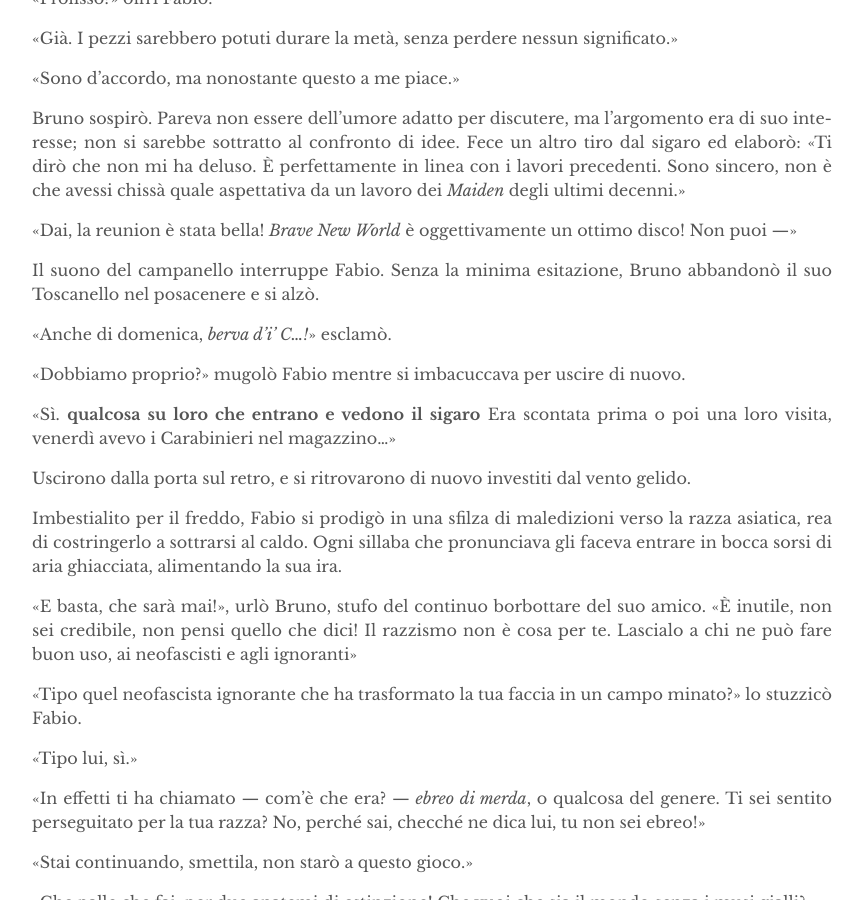
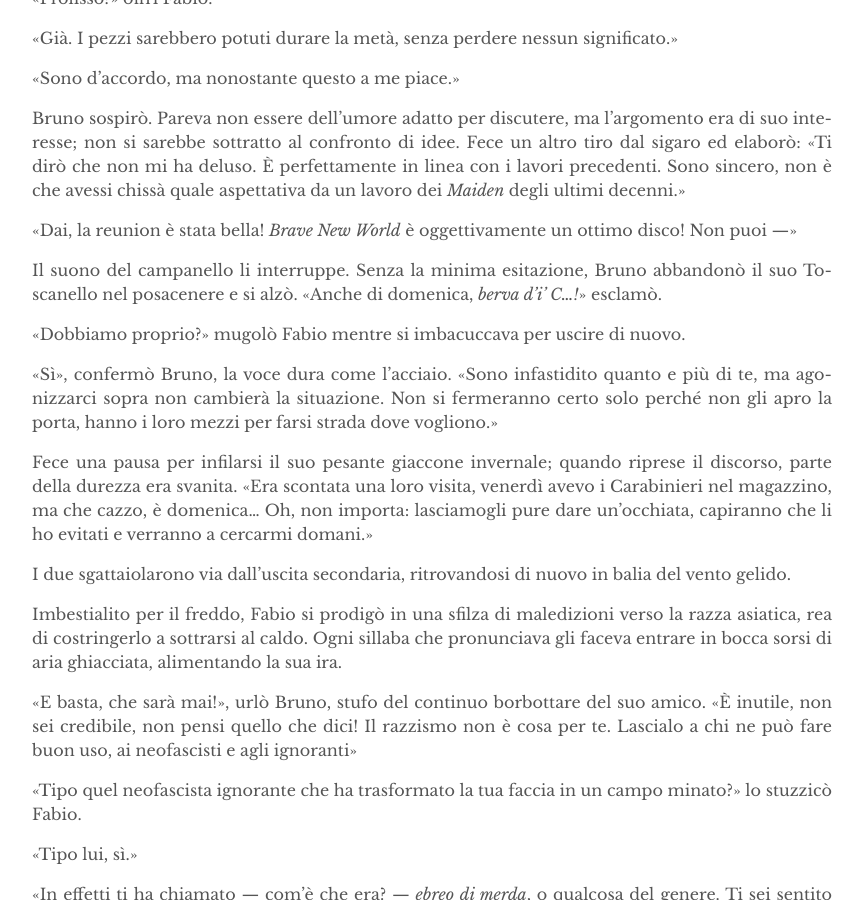
Before and after one commit to eviloutpost/eviloutpost.github.io, a Jekyll site: the page built from _works/sdp_ch/05.md, in a window 1280 px wide and 900 px high, scrolled down 1507 px. Shown: the whole window, without its empty margins (208-1071 px from the left). Built offline with Jekyll 4.4.1, drawn with Linux system fonts in a browser that asks for light colours.

Commit message:
this bit was difficult

```diff
--- a/_works/sdp_ch/05.md
+++ b/_works/sdp_ch/05.md
@@ -50,15 +50,15 @@ Bruno sospirò. Pareva non essere dell’umore adatto per discutere, ma l’argo
 
 «Dai, la reunion è stata bella! *Brave New World* è oggettivamente un ottimo disco! Non puoi ---»
 
-Il suono del campanello interruppe Fabio. Senza la minima esitazione, Bruno abbandonò il suo Toscanello nel posacenere e si alzò.
-
-«Anche di domenica, *berva d'i' C...!*» esclamò.
+Il suono del campanello li interruppe. Senza la minima esitazione, Bruno abbandonò il suo Toscanello nel posacenere e si alzò. «Anche di domenica, *berva d'i' C...!*» esclamò.
 
 «Dobbiamo proprio?» mugolò Fabio mentre si imbacuccava per uscire di nuovo.
 
-«Sì. **qualcosa su loro che entrano e vedono il sigaro** Era scontata prima o poi una loro visita, venerdì avevo i Carabinieri nel magazzino...»
+«Sì», confermò Bruno, la voce dura come l'acciaio. «Sono infastidito quanto e più di te, ma agonizzarci sopra non cambierà la situazione. Non si fermeranno certo solo perché non gli apro la porta, hanno i loro mezzi per farsi strada dove vogliono.»
 
-Uscirono dalla porta sul retro, e si ritrovarono di nuovo investiti dal vento gelido.
+Fece una pausa per infilarsi il suo pesante giaccone invernale; quando riprese il discorso, parte della durezza era svanita. «Era scontata una loro visita, venerdì avevo i Carabinieri nel magazzino, ma che cazzo, è domenica... Oh, non importa: lasciamogli pure dare un'occhiata, capiranno che li ho evitati e verranno a cercarmi domani.»
+
+I due sgattaiolarono via dall'uscita secondaria, ritrovandosi di nuovo in balia del vento gelido.
 
 Imbestialito per il freddo, Fabio si prodigò in una sfilza di maledizioni verso la razza asiatica, rea di costringerlo a sottrarsi al caldo. Ogni sillaba che pronunciava gli faceva entrare in bocca sorsi di aria ghiacciata, alimentando la sua ira.
 
```
